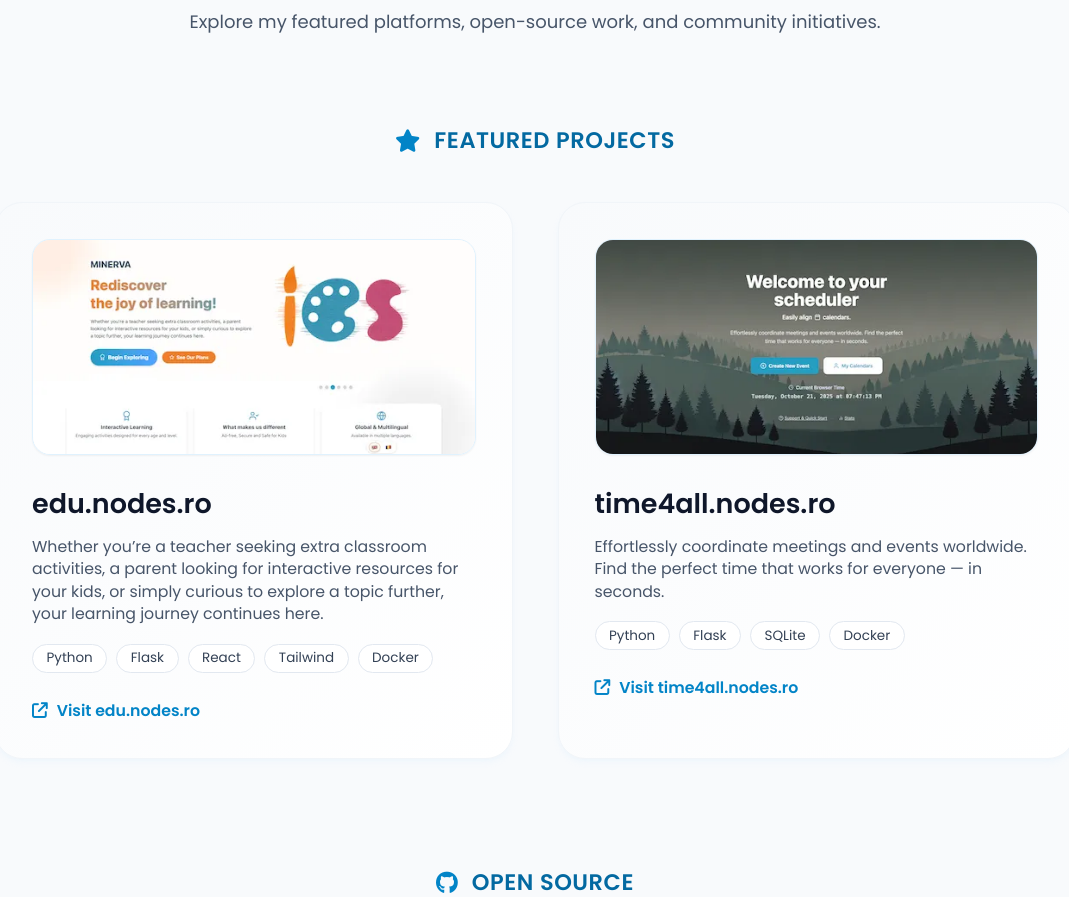
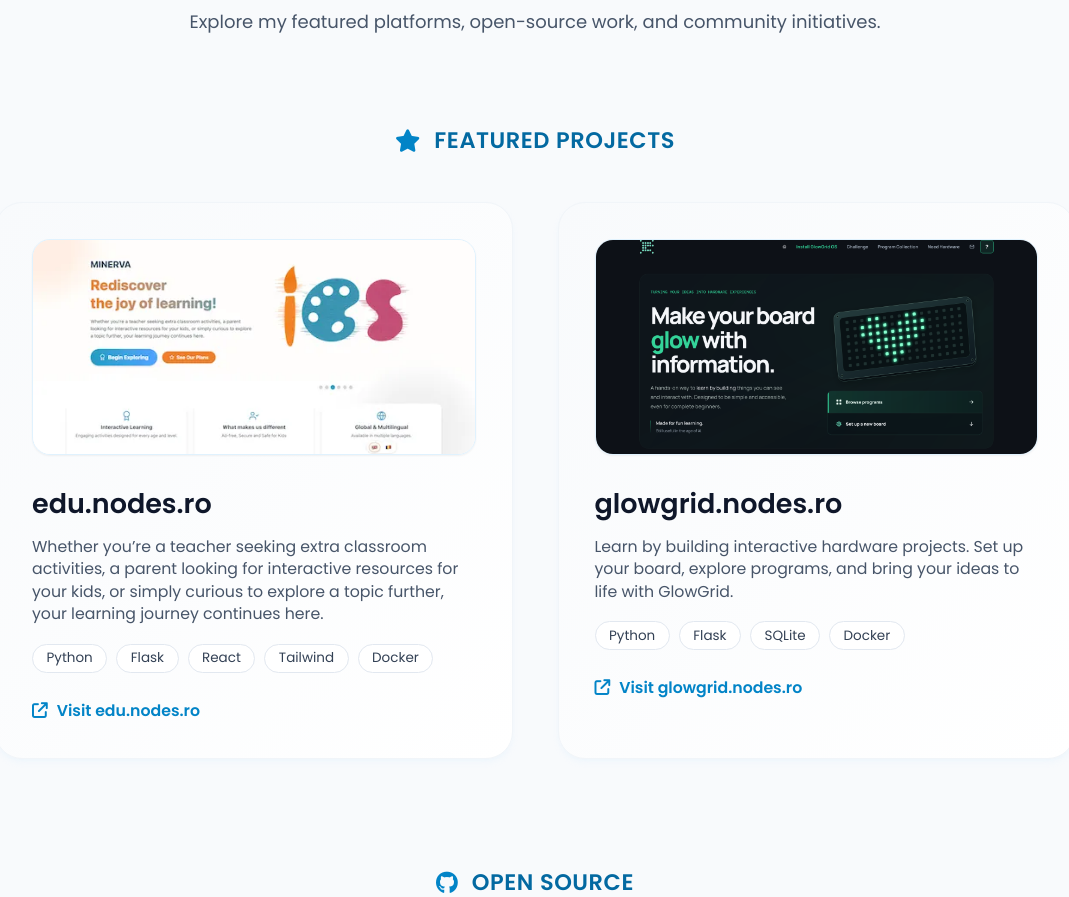
Before and after one commit to botacatalin/Portfolio_CV, a Flask app: page / in a window 1280 px wide. Shown: the part 1801-2698 px from the top of the page, without its empty margins (105-1174 px from the left). Run offline with Flask 3, Linux system fonts and the light colour scheme; some libraries are stand-ins or nearby versions.

Commit message:
Refactor

```diff
--- a/templates/_projects.html
+++ b/templates/_projects.html
@@ -59,25 +59,23 @@
           </div>
         </div>
 
-        <!-- time4all.nodes.ro -->
+        <!-- glowgrid.nodes.ro -->
         <div
           class="flex flex-col rounded-3xl border border-slate-100 bg-gradient-to-br from-slate-50 to-white p-6 sm:p-8 shadow-md shadow-sky-100/30 transition hover:-translate-y-1 hover:shadow-lg hover:shadow-sky-100/40"
         >
-          <a href="https://time4all.nodes.ro" target="_blank" rel="noopener noreferrer">
-            <picture>
-              <source srcset="{{ url_for('static', filename='images/time4all.nodes.ro.webp') }}" type="image/webp">
+          <a href="https://glowgrid.nodes.ro" target="_blank" rel="noopener noreferrer">
               <img
-                src="{{ url_for('static', filename='images/time4all.nodes.ro.png') }}"
-                alt="time4all.nodes.ro"
+                src="{{ url_for('static', filename='images/glowgrid.nodes.ro.png') }}"
+                alt="glowgrid.nodes.ro"
                 class="h-48 w-full rounded-2xl border border-sky-100 object-cover object-center shadow-sm transition hover:opacity-90"
                 loading="lazy"
               />
-            </picture>
           </a>
           <div class="mt-6 flex flex-1 flex-col">
-            <h4 class="pt-1 text-2xl font-semibold text-slate-900">time4all.nodes.ro</h4>
+            <h4 class="pt-1 text-2xl font-semibold text-slate-900">glowgrid.nodes.ro</h4>
             <p class="mt-3 text-sm text-slate-600">
-              Effortlessly coordinate meetings and events worldwide. Find the perfect time that works for everyone — in seconds.             </p>
+              Learn by building interactive hardware projects. Set up your board, explore programs, and bring your ideas to life with GlowGrid.
+            </p>
             <div class="mt-4 flex flex-wrap gap-2 text-xs font-medium text-slate-700">
               <span class="rounded-full border border-slate-200 bg-white px-3 py-1">Python</span>
               <span class="rounded-full border border-slate-200 bg-white px-3 py-1">Flask</span>
@@ -85,12 +83,12 @@
               <span class="rounded-full border border-slate-200 bg-white px-3 py-1">Docker</span>
             </div>
             <a
-              href="https://time4all.nodes.ro"
+              href="https://glowgrid.nodes.ro"
               target="_blank"
               rel="noopener noreferrer"
               class="mt-6 inline-flex items-center gap-2 text-sm font-semibold text-sky-600 transition hover:text-sky-500"
             >
-              <i class="fa-solid fa-external-link"></i> Visit time4all.nodes.ro
+              <i class="fa-solid fa-external-link"></i> Visit glowgrid.nodes.ro
             </a>
           </div>
         </div>
```
Also changed, not shown: static/images/glowgrid.nodes.ro.png (added), static/images/time4all.nodes.ro.png (deleted), static/images/time4all.nodes.ro.webp (deleted).
